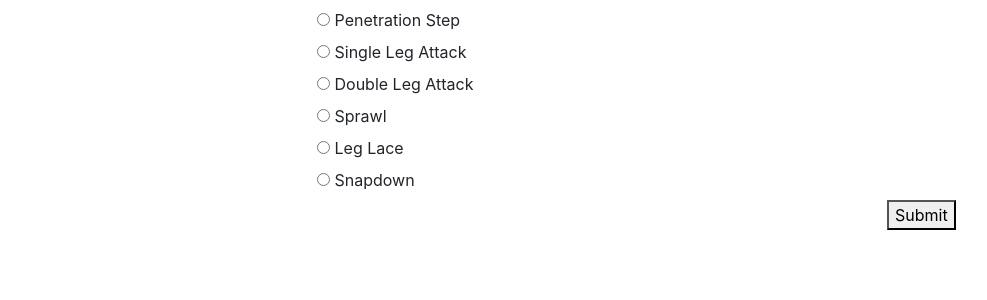
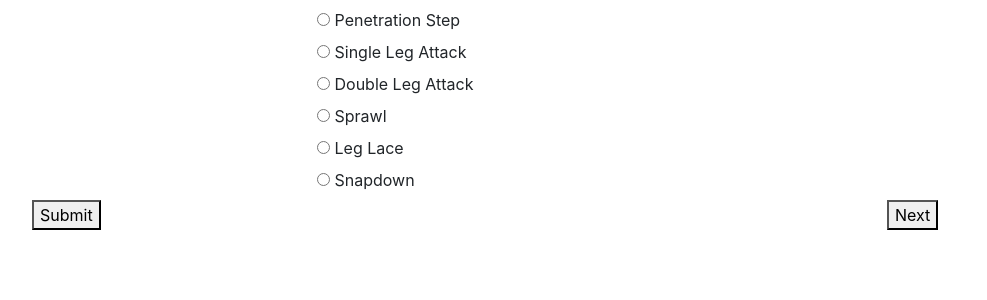
Before and after one commit to NathanWoo/wreslting-moves-ed, a Flask app: page /quiz/1 in a window 1280 px wide. Shown: the part 374-674 px from the top of the page, without its empty margins (53-1040 px from the left). Run offline with Flask 2, Linux system fonts and the light colour scheme; some libraries are stand-ins or nearby versions.

Commit message:
add answer page and next button

```diff
--- a/static/quiz_mc.js
+++ b/static/quiz_mc.js
@@ -7,11 +7,16 @@ $(document).ready(function () {
     display_score()
     display_video()
     display_submit()
+    display_next()
 
     // submit answer
     $("#submit-button").click(function (e) {
         e.preventDefault();
         which_answer();
+    })
+
+    $("#next-button").click(function (e) {
+        e.preventDefault();
         nextquestion()
     })
 })
@@ -88,11 +93,11 @@ function display_score() {
 }
 
 function display_next() {
-    $("#buttons").html("<button type='button' id='next-button'>Continue</button>")
+    $("#next_buttons").html("<button type='button' id='next-button'>Next</button>")
 }
 
 function display_submit() {
-    $("#buttons").html("<button type='button' id='submit-button'>Submit</button>")
+    $("#buttons").html("<a href='/check_answer'><button type='button' id='submit-button'>Submit</button>")
 }
 
 function display_correct(id) {
--- a/templates/quiz_mc.html
+++ b/templates/quiz_mc.html
@@ -60,9 +60,11 @@
 </div>
 
 <div class="row">
-    <div class="col-md-9">
+    <div class="col-md-3" id="buttons">
     </div>
-    <div class="col-md-3" id="buttons">
+    <div class="col-md-6">
+    </div>
+    <div class="col-md-3" id="next_buttons">
     </div>
 </div>
 </div>
```
